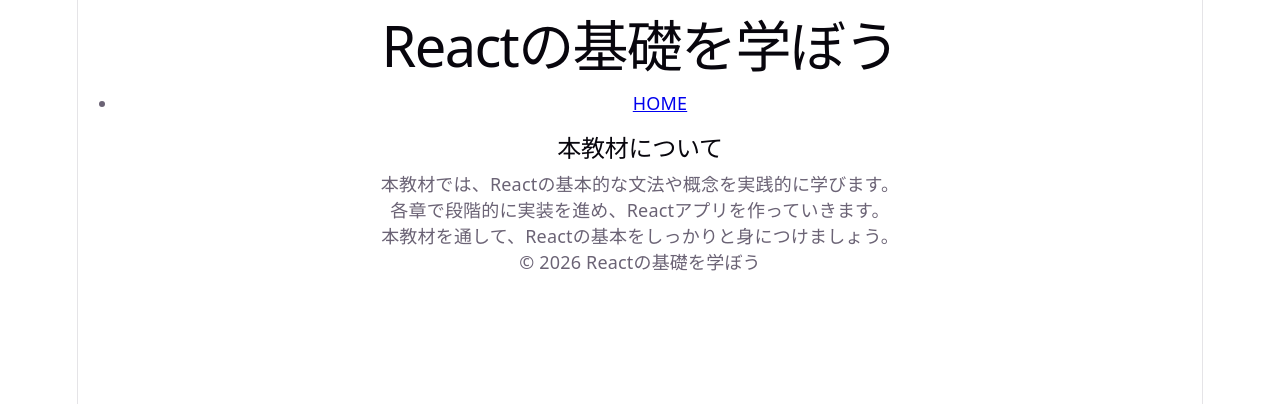
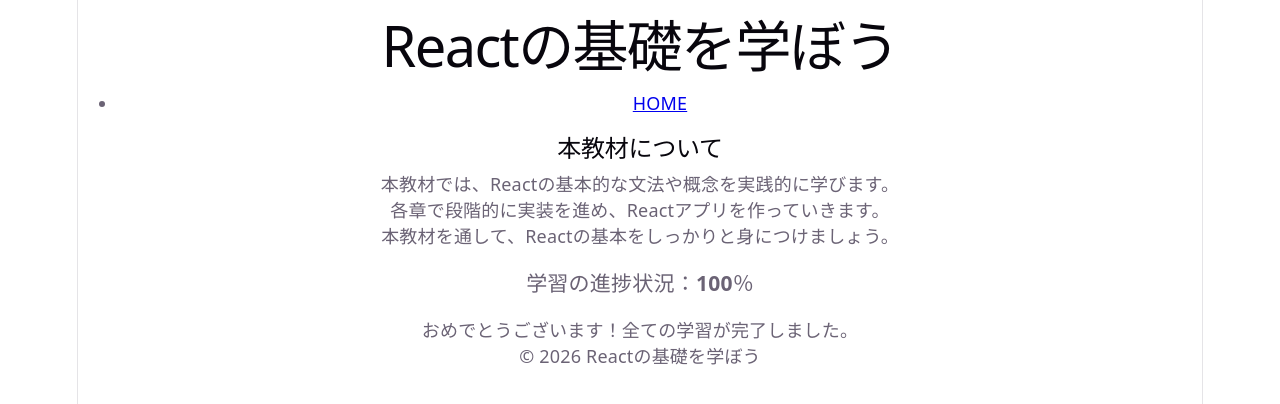
Before and after one commit to shogohayakawa/react-basic, a React (Vite) app: page / in a window 1280 px wide. Shown: the top 404 px of the page. Built offline with nearby package versions, Linux system fonts and the light colour scheme.

Commit message:
lesson-03 commit

```diff
--- a/src/App.jsx
+++ b/src/App.jsx
@@ -7,11 +7,14 @@
   const siteTitle = 'Reactの基礎を学ぼう';
   const currentYear = new Date().getFullYear();
 
+  // 学習の進捗率（0～100％）
+  const progress = 100; // 学習の進捗率（0～100％）
+
   return (
     <>
-      <Header />
-      <MainContent />
-      <Footer />
+      <Header siteTitle={siteTitle} />
+      <MainContent progress={progress} />
+      <Footer siteTitle={siteTitle} currentYear={currentYear} />
     </>
   )
 }
--- a/src/components/Footer.jsx
+++ b/src/components/Footer.jsx
@@ -1,8 +1,6 @@
 import React from 'react';
 
-export function Footer() {
-  const currentYear = new Date().getFullYear();
-  const siteTitle = 'Reactの基礎を学ぼう';
+export function Footer({ siteTitle = 'サイト名未設定', currentYear = new Date().getFullYear() }) {
 
   return (
     <footer>
--- a/src/components/Header.jsx
+++ b/src/components/Header.jsx
@@ -1,7 +1,6 @@
 import React from 'react';
 
-export function Header() {
-  const siteTitle = 'Reactの基礎を学ぼう';
+export function Header({ siteTitle = 'サイト名未設定' }) {
 
   return (
     <header>
--- a/src/components/MainContent.jsx
+++ b/src/components/MainContent.jsx
@@ -1,6 +1,6 @@
 import React from 'react';
 
-export function MainContent() {
+export function MainContent({ progress = 0 }) {
   return (
     <main>
       <section>
@@ -9,6 +9,13 @@
         <p>各章で段階的に実装を進め、Reactアプリを作っていきます。</p>
         <p>本教材を通して、Reactの基本をしっかりと身につけましょう。</p>
       </section>
+
+      <section>
+        <h3>学習の進捗状況：{progress}％</h3>
+        {progress === 100 && <p>おめでとうございます！全ての学習が完了しました。</p>}
+        {progress >= 50 && progress < 100 && <p>後半戦です！気を抜かずに頑張りましょう。</p>}
+        {progress < 50 && <p>これからですね！小さな積み重ねが大きな成果になりますよ。</p>}
+      </section>
     </main>
   );
 }
```
